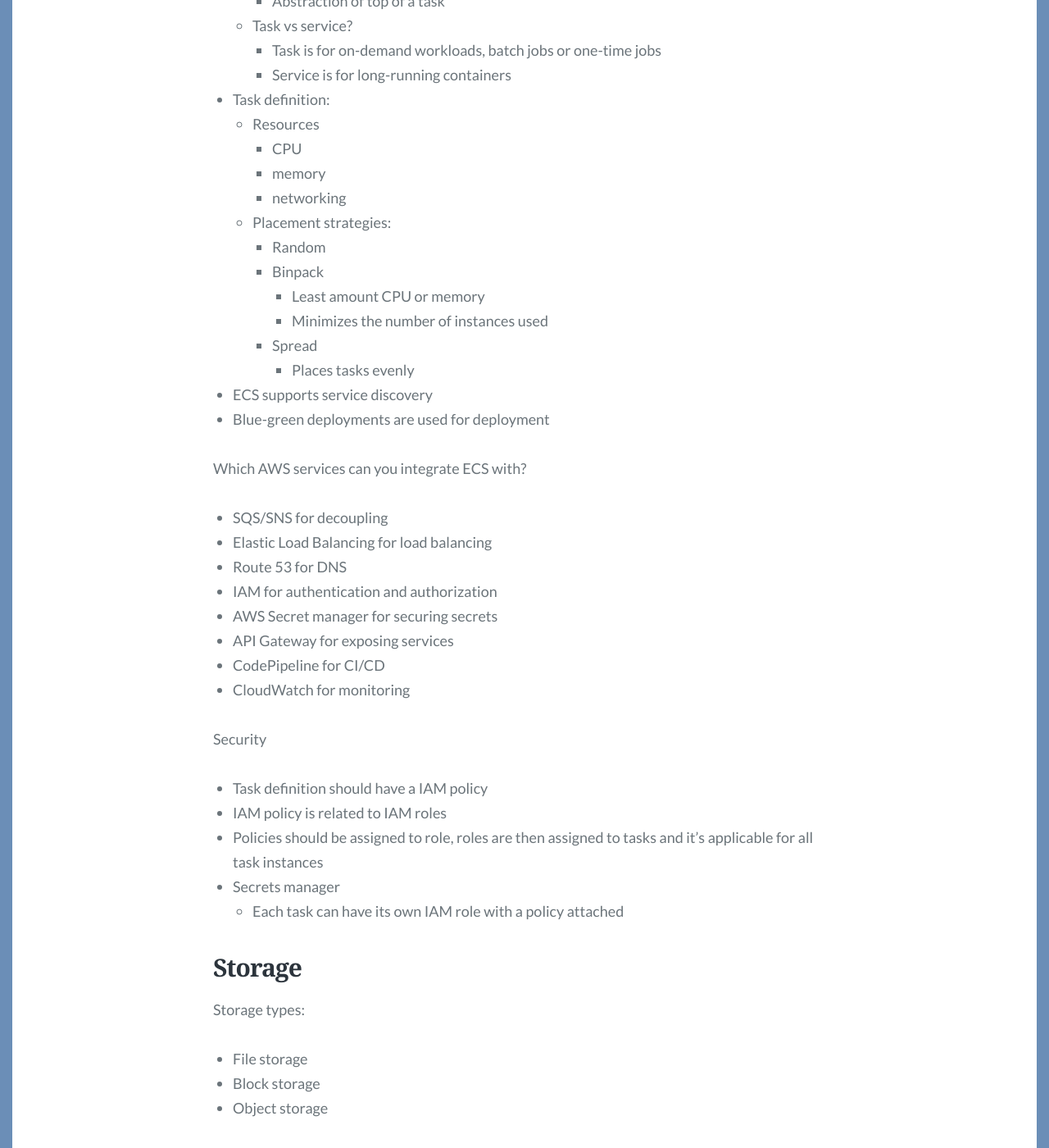
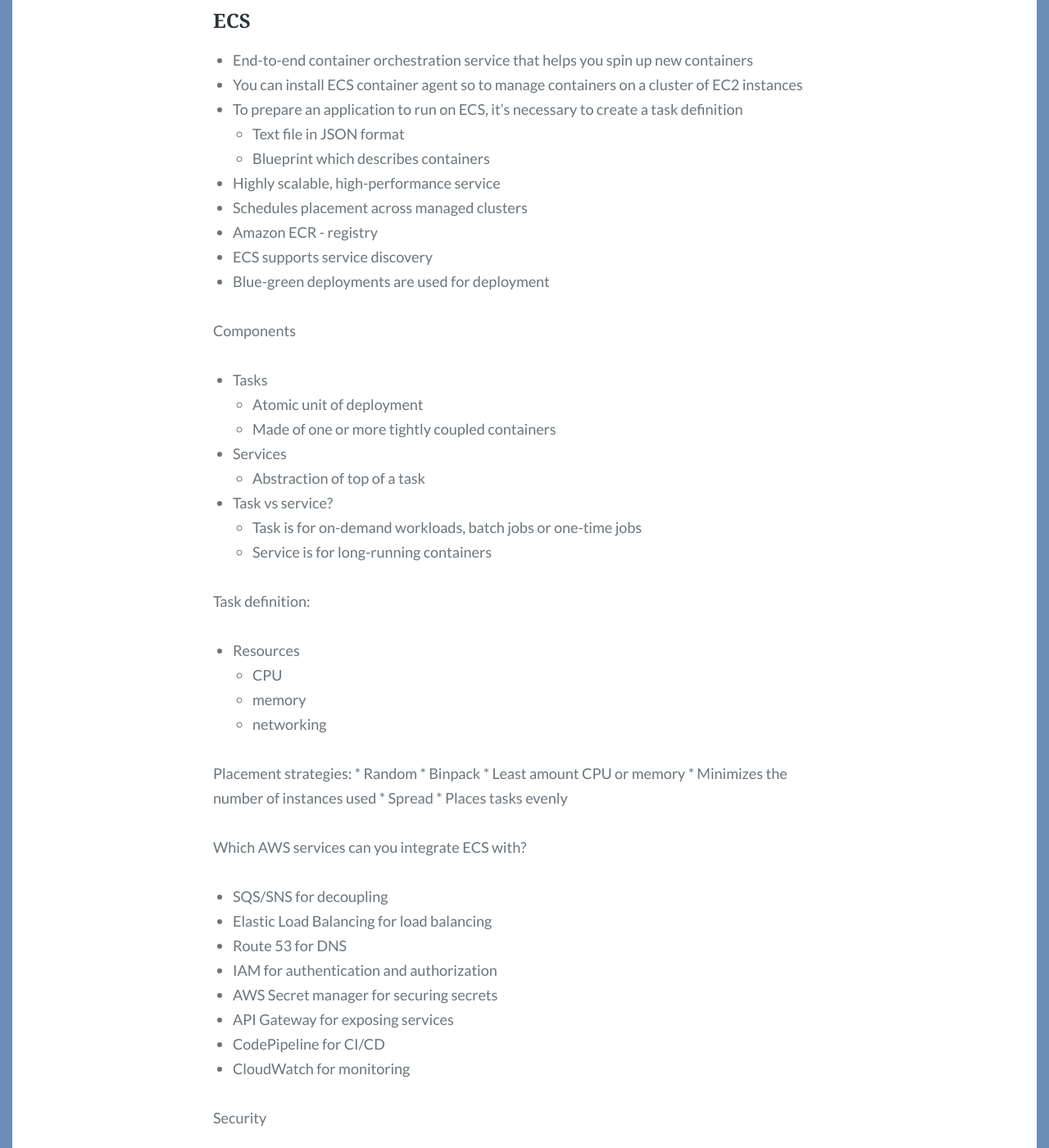
Before and after one commit to clytaemnestra/tech-blog, a Jekyll site: the page built from _posts/2024-03-13-all-about-aws.md, in a window 1280 px wide and 1400 px high, scrolled down 8477 px. Shown: the whole window at 82% size. Built offline with Jekyll 4.4.1, drawn with Linux system fonts in a browser that asks for light colours; some web fonts are replaced; some of the changed text lies outside the part shown.

Commit message:
Grammar, typos, formatting

```diff
--- a/_posts/2024-03-13-all-about-aws.md
+++ b/_posts/2024-03-13-all-about-aws.md
@@ -198,6 +197,9 @@
 * Control and data plane communication
     * Done through the API server to kubelet
 
+<img src="./images/posts/k8s.png" alt="Kubernetes architecture" style="max-width: 100%; max-height: 100%; display: block;">
+
+
 Permissions to configure when deploying a new EKS cluster:
 * Cluster IAM role
 * Node IAM role
@@ -228,29 +230,32 @@
 * Highly scalable, high-performance service
 * Schedules placement across managed clusters
 * Amazon ECR - registry
-* Components
-    * Tasks
-        * Atomic unit of deployment
-        * Made of one or more tightly coupled containers
-    * Services
-        * Abstraction of top of a task
-    * Task vs service?
-        * Task is for on-demand workloads, batch jobs or one-time jobs
-        * Service is for long-running containers
-* Task definition:
-    * Resources
-        * CPU
-        * memory
-        * networking
-    * Placement strategies:
-        * Random
-        * Binpack
-            * Least amount CPU or memory
-            * Minimizes the number of instances used
-        * Spread
-            * Places tasks evenly
 * ECS supports service discovery
 * Blue-green deployments are used for deployment
+
+Components
+* Tasks
+    * Atomic unit of deployment
+    * Made of one or more tightly coupled containers
+* Services
+    * Abstraction of top of a task
+* Task vs service?
+    * Task is for on-demand workloads, batch jobs or one-time jobs
+    * Service is for long-running containers
+
+Task definition:
+* Resources
+    * CPU
+    * memory
+    * networking
+
+Placement strategies:
+    * Random
+    * Binpack
+        * Least amount CPU or memory
+        * Minimizes the number of instances used
+    * Spread
+        * Places tasks evenly
 
 
 Which AWS services can you integrate ECS with?
@@ -280,7 +285,7 @@
 
 <img src="./images/posts/storage-types.png" alt="Storage types" style="max-width: 100%; max-height: 100%; display: block;">
 
-File storage
+### File storage
 * Tree-like hierarchy that consists of folders and subfolders
 * Ideal when is required centralized access to files that must be easily shared and managed by multiple host computers
     * Typically requires file locking and integration with existing file system communication protocols
@@ -295,7 +300,7 @@
     * Home directories
         * For users of businesses
 
-Block storage
+### Block storage
 * Treats files as a singular unit
 * Splits files into fixed-size chunks of data called blocks that have their own addresses
 * Each block is an individual piece of data storage
@@ -314,7 +319,7 @@
 resources on a block storage volume by formatting the block storage
 volume and turning it into a VM file system
 
-Object storage
+### Object storage
 * Files stored as objects
 * Stored in a bucket using a flat structure - no folders, directories or hierarchies
 * Each object contains a unique identifier and optionally additional metadata
@@ -329,7 +334,7 @@
 
 
 ### S3
-Standalone storage solution
+* Standalone storage solution
 * Data can be retrieved from anywhere on the web
 * Object storage service
     * Flat structure
@@ -397,61 +402,66 @@
 
 
 ### Amazon Elastic File System (EFS)
-* Set-and-forget file system that automatically grows and shrinks as files are added and
-removed
+* Set-and-forget file system that automatically grows and shrinks as files are added and removed
 * No need for provisioning or managing storage capacity or performance
 * Consistent performance to each compute instance - tens, hundreds, and thousands of
 compute instances can be connected at the same time
 
 ### Elastic Block Store (EBS)
-Block-level storage that can be attached to an Amazon EC2 instance - same as an
-external drive can be attached to a laptop
+* Block-level storage that can be attached to an Amazon EC2 instance - same as an external drive can be attached to a laptop
 * Also called EBS volume
-* Characteristics:
-    * Detachable
-        * EBS volume can be detached from one EC2 instance and attached to another one in the same Availability Zone
-    * Distinct
-        * External drive is separate from the computer
-        * If an accident occurs and the computer goes down, data is still on the drive
-    * Size-limited
-        * Limited to the size of the external drive
-        * Fixed limit how scalable it can be
-    * 1-to-1 connection
-        * Can be connected with one computer at a time
-        * Cannot be shared or attached to multiple instances
-* Volumes can be scaled in two ways:
-    * Increase volume size
-        * If it doesn’t increase above the maximum size limit
-        * Maximum volume size at the moment is 64 tebibytes (TIB)
-    * Attach multiple volumes
-        * EC2 has a one-to-many relationships with EBS volumes
-        * One instance can have multiple volumes, but volume can be attached only to one instance at the same time
 * Useful for quick data retrieval and long term data persistence
-* Use cases:
-    * Operating systems
-        * The root device for an instance launched from an AMI
-    * Databases
-        * Storage layer for databases running on EC2
-    * Enterprise applications
-    * Big data analytics engines size
-* Volume types:
-    * SSD
-        * Transactional workloads with frequent read/write operations with small I/O
-    * HDD
-        * Large streaming workloads that need high throughput performance
-* Key EBS benefits
-    * High availability
-        * When a volume is created, it is automatically replicated in its Availability Zone
-    * Data persistence
-    * Data encryption
-        * Supports, when activated by the user
-    * Flexibility
-        * Possible to modify volume type, size and input/output operations per second without stopping the instance
-    * Backups
-        * Supports to create backups
-* Snapshots
-    * Incremental Backups of data from EC2 instances
-    * Saving only blocks that have changed after the most recent snapshot
+
+Characteristics:
+* Detachable
+    * EBS volume can be detached from one EC2 instance and attached to another one in the same Availability Zone
+* Distinct
+    * External drive is separate from the computer
+    * If an accident occurs and the computer goes down, data is still on the drive
+* Size-limited
+    * Limited to the size of the external drive
+    * Fixed limit how scalable it can be
+* 1-to-1 connection
+    * Can be connected with one computer at a time
+    * Cannot be shared or attached to multiple instance
+
+
+Volumes can be scaled in two ways:
+* Increase volume size
+     * If it doesn’t increase above the maximum size limit
+    * Maximum volume size at the moment is 64 tebibytes (TIB)
+* Attach multiple volumes
+    * EC2 has a one-to-many relationships with EBS volumes
+    * One instance can have multiple volumes, but volume can be attached only to one instance at the same time
+
+Use cases:
+* Operating systems
+    * The root device for an instance launched from an AMI
+* Databases
+    * Storage layer for databases running on EC2
+* Enterprise applications
+* Big data analytics engines size
+
+Volume types:
+* SSD
+    * Transactional workloads with frequent read/write operations with small I/O
+* HDD
+    * Large streaming workloads that need high throughput performance
+
+Key EBS benefits
+* High availability
+    * When a volume is created, it is automatically replicated in its Availability Zone
+* Data persistence
+* Data encryption
+    * Supports, when activated by the user
+* Flexibility
+    * Possible to modify volume type, size and input/output operations per second without stopping the instance
+* Backups
+    * Supports to create backups
+
+Snapshots
+* Incremental Backups of data from EC2 instances
+* Saving only blocks that have changed after the most recent snapshot
 
 ### FSx
 * Fully managed service to launch, run and scale high-performance file systems in the cloud
@@ -495,8 +505,7 @@
 ## Databases
 ### RDS
 * Managed database service
-* Supports most of the popular RDBMSs such as Oracle, SQL Server, MySql,
-PostgreSQL, MariaDB, Aurora
+* Supports most of the popular RDBMSs such as Oracle, SQL Server, MySql, PostgreSQL, MariaDB, Aurora
 * Amazon RDS is built from compute & storage
     * Compute - database instance, which runs the DB engine
         * Instance can contain multiple databases with the same engine and each database can contain multiple tables
@@ -523,21 +532,22 @@
     * When creating an instance, it’s necessary to select the VPC the database will live in and subnets designated for the DB
         * The subnets in a DB subnet group should be private, so they don’t have a
 route to the internet gateway - in that case the data inside the instance can be reached only by the application backend
-* Backup data
-    * Automated backups
-        * Turned on by default
-        * Backups the entire DB instance and transaction logs
-    * Manual snapshots
-        * Can be initiated at any time
-        * Exist until they’re manually deleted
 
-* Security
-    * IAM
-        * IAM policies to assign permissions that determine who can manage RDS resources
-    * Security groups
-        * Control which IP addresses or EC2 instances can connect to databases on a DB instance
-    * Encryption
-    * SSL or TLS connections with DB instances
+Data Backup
+* Automated backups
+    * Turned on by default
+    * Backups the entire DB instance and transaction logs
+* Manual snapshots
+    * Can be initiated at any time
+    * Exist until they’re manually deleted
+
+Security
+* IAM
+    * IAM policies to assign permissions that determine who can manage RDS resources
+* Security groups
+    * Control which IP addresses or EC2 instances can connect to databases on a DB instance
+* Encryption
+* SSL or TLS connections with DB instances
 
 ### DynamoDB
 Core components:
@@ -663,8 +673,7 @@
     * Fast, scalable and serverless time series service for IoT and operational applications
     * Easy to store and analyze trillions of events per day up to 1000 times faster and for as little as one-tenth of the cost of relational databases
 * Quantum Ledger Database (QLDB)
-    * Ledger database that provides a complete and cryptographically verifiable history
-of all changes made to the application data
+    * Ledger database that provides a complete and cryptographically verifiable history of all changes made to the application data
 
 ## Monitoring
 ### CloudWatch
@@ -680,8 +689,7 @@
 ## Load Balancing
 
 ### Elastic Load Balancing
-Distributes incoming application traffic across EC2 instances, containers, IP addresses,
-and Lambda functions.
+Distributes incoming application traffic across EC2 instances, containers, IP addresses, and Lambda functions.
 
 Three main components:
 * Rules
@@ -709,8 +717,7 @@
 
 ## Troubleshooting & Optimization
 Hot partition in DynamoDB
-* Refactor application to distribute read and write operations as evenly as possible across
-your table
+* Refactor application to distribute read and write operations as evenly as possible across your table
 * Implement error retries and exponential backoff
 
 Important DynamoDB Calculations
```
Also changed, not shown: other parts of _posts/2024-03-13-all-about-aws.md (+9 -10 lines), images/posts/k8s.png (added).
